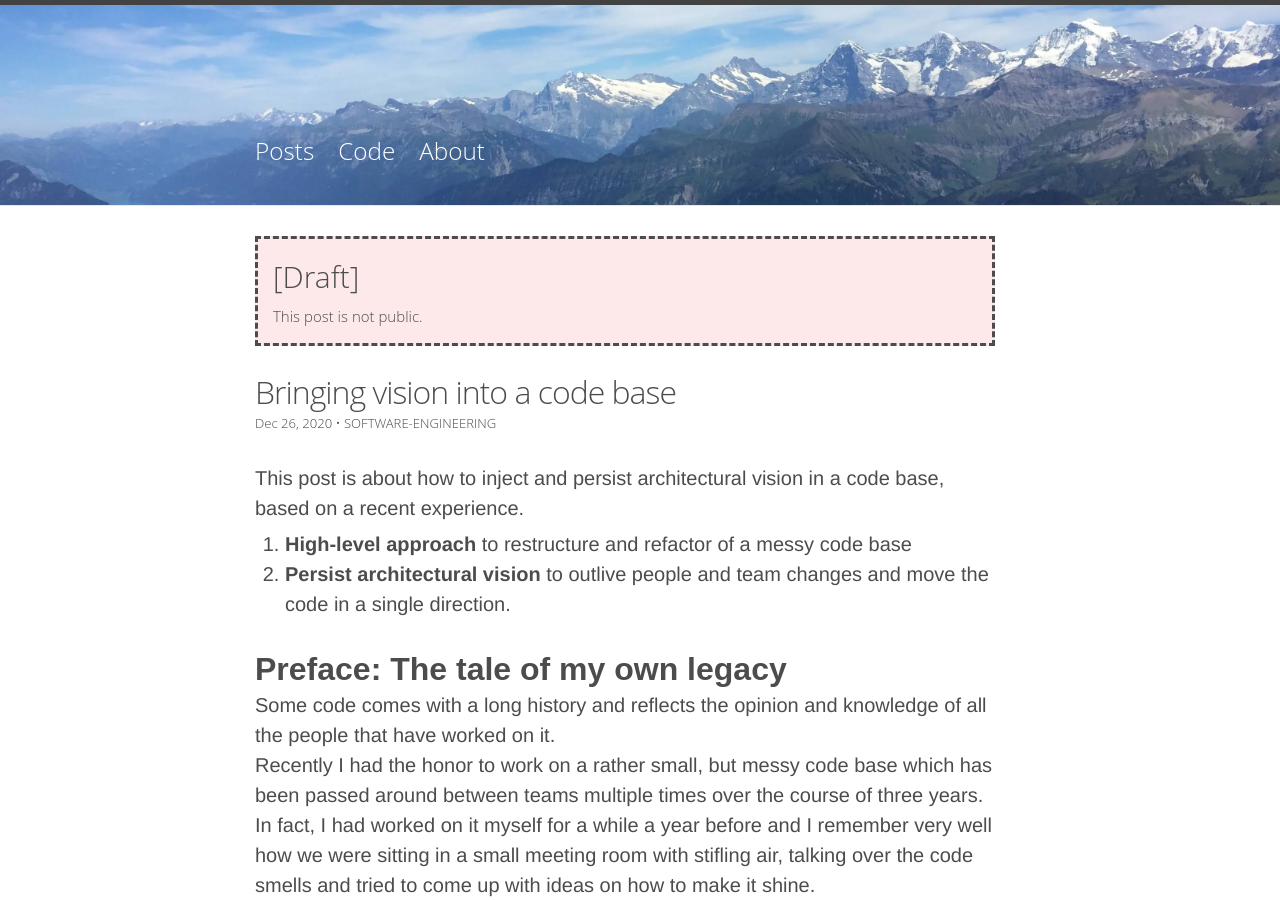
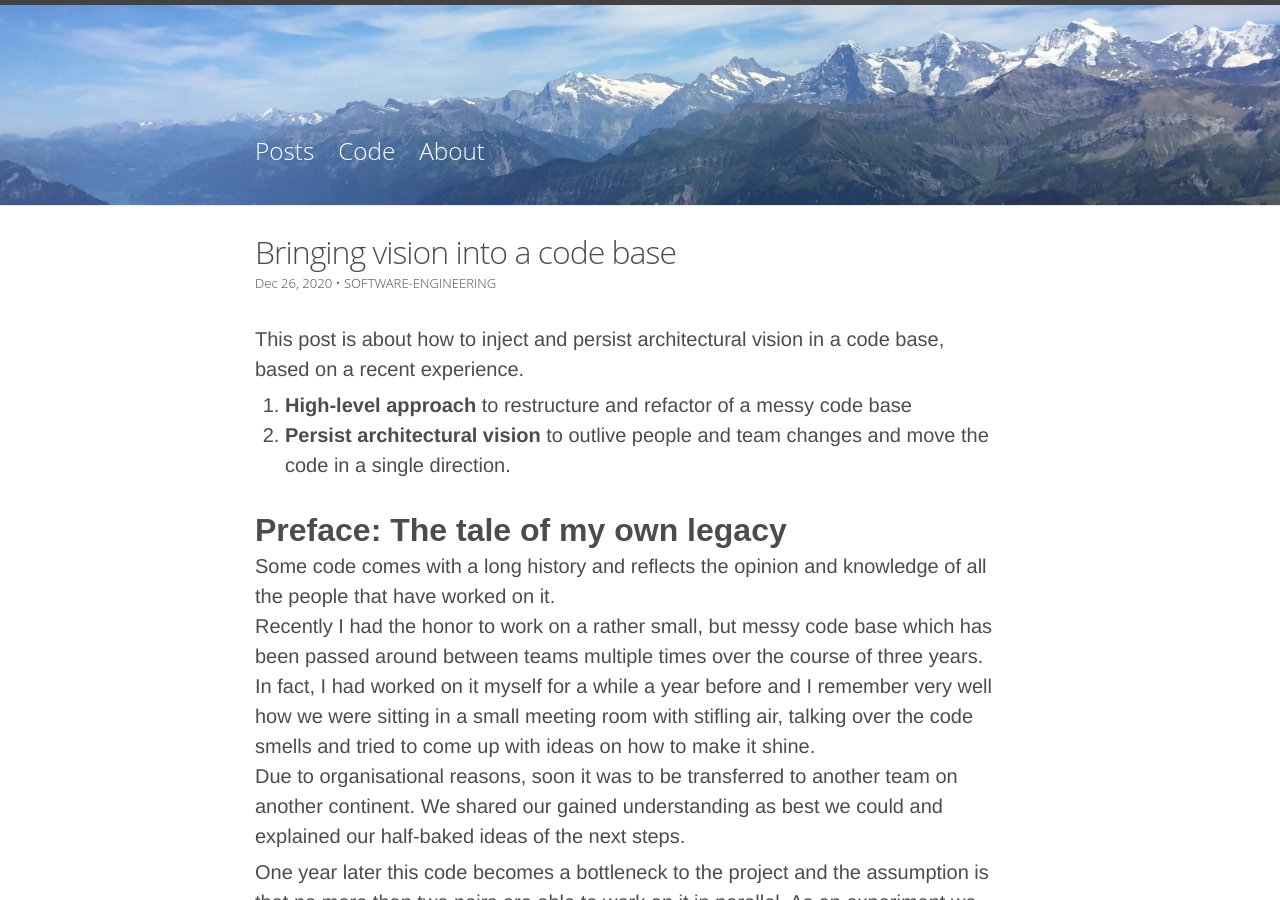
Before and after one commit to chrisport/chrisport.github.io, a Jekyll site: the page built from _posts/2020-12-26-bringing-vision-into-a-code-base.markdown, in a window 1280 px wide and 900 px high. Built offline with Jekyll 4.4.1, drawn with Linux system fonts in a browser that asks for light colours; nearby versions of some CDN libraries.

```diff
--- a/_posts/2020-12-26-bringing-vision-into-a-code-base.markdown
+++ b/_posts/2020-12-26-bringing-vision-into-a-code-base.markdown
@@ -4,7 +4,7 @@
 date:   2020-12-26
 categories: "software-engineering"
 author: Christoph Portmann
-status: "draft"
+status: "released"
 ---
 
 This post is about how to inject and persist architectural vision in a code base, based on a recent experience.
```
Also changed, not shown: other parts of _posts/2020-12-26-bringing-vision-into-a-code-base.markdown (+1 -1 lines).
